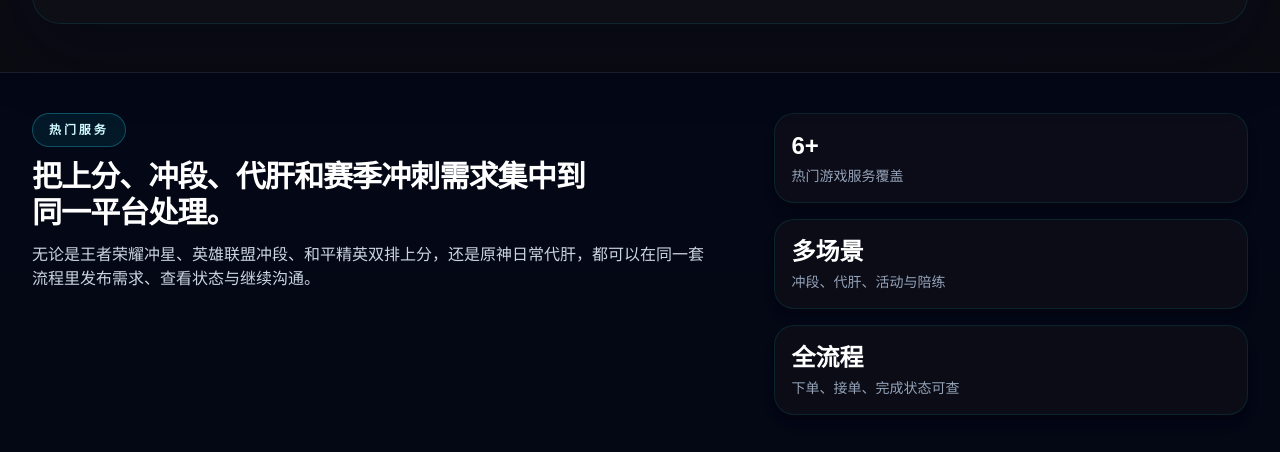
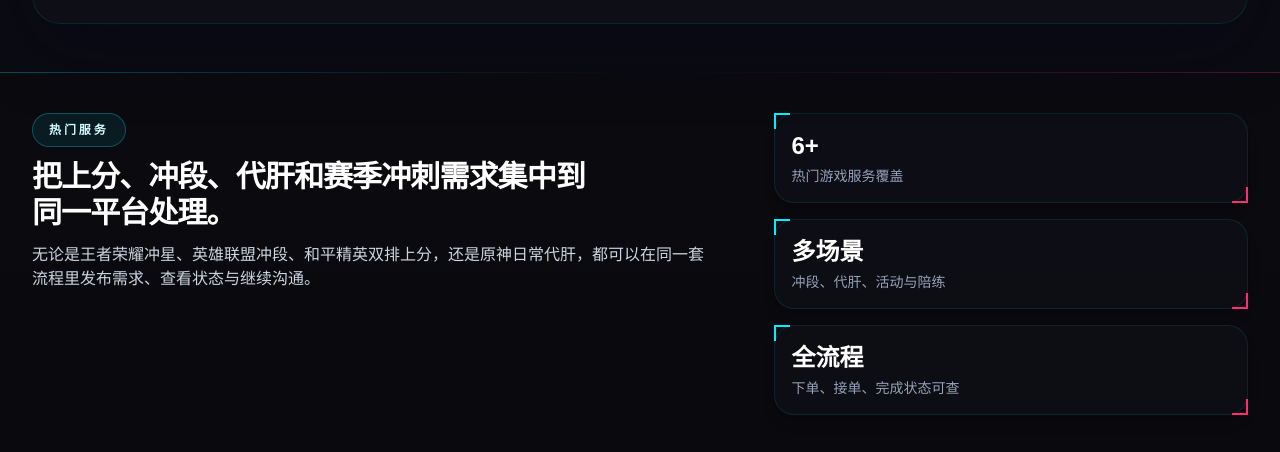
Before and after one commit to Mikeaaaa14/game-boosting-platform, a Vue app in the folder frontend/: page / in a window 1280 px wide. Shown: the part 2241-2693 px from the top of the page. Built offline with nearby package versions, Linux system fonts and the light colour scheme; no server answers.

Commit message:
feat(frontend): apply cyberpunk styling to nav bar and footer
Replace static slate borders on nav and footer with gradient border-image
spanning cyan-to-pink. Add neon cyan color and glitch animation to logo
text. Apply cyber-corner class to all three footer stat cards.

```diff
--- a/frontend/src/App.vue
+++ b/frontend/src/App.vue
@@ -58,14 +58,14 @@ function handleLogout() {
 
 <template>
   <div class="min-h-screen">
-    <nav class="sticky top-0 z-50 border-b border-white/10 bg-slate-950/80 backdrop-blur-xl">
+    <nav class="sticky top-0 z-50 bg-dark-base/80 backdrop-blur-xl" style="border-bottom: 1px solid transparent; border-image: linear-gradient(90deg, rgba(0,240,255,0.3), transparent 50%, rgba(255,45,107,0.3)) 1;">
       <div class="shell-container flex min-h-20 flex-wrap items-center justify-between gap-4 py-4">
         <router-link to="/" class="flex items-center gap-3">
           <div class="flex h-11 w-11 items-center justify-center rounded-2xl border border-primary-300/30 bg-primary-500/10 text-lg font-semibold text-primary-100 shadow-glow">
             练
           </div>
           <div>
-            <p class="text-base font-semibold text-white">游戏代练平台</p>
+            <p class="text-base font-semibold animate-glitch-once" style="color: #00f0ff; text-shadow: 0 0 10px rgba(0,240,255,0.5);">游戏代练平台</p>
             <p class="text-xs text-slate-400">上分、冲段、代肝与定制代练服务</p>
           </div>
         </router-link>
@@ -118,7 +118,7 @@ function handleLogout() {
       <router-view />
     </main>
 
-    <footer class="border-t border-white/10 bg-slate-950/70">
+    <footer class="bg-dark-base/70" style="border-top: 1px solid transparent; border-image: linear-gradient(90deg, rgba(0,240,255,0.3), transparent 50%, rgba(255,45,107,0.3)) 1;">
       <div class="shell-container grid gap-8 py-10 lg:grid-cols-[1.2fr_0.8fr]">
         <div class="space-y-3">
           <p class="eyebrow">热门服务</p>
@@ -131,15 +131,15 @@ function handleLogout() {
         </div>
 
         <div class="grid grid-cols-1 gap-4 sm:grid-cols-3 lg:grid-cols-1">
-          <div class="stat-card">
+          <div class="stat-card cyber-corner">
             <p class="text-2xl font-semibold text-white">6+</p>
             <p class="mt-1 text-sm text-slate-400">热门游戏服务覆盖</p>
           </div>
-          <div class="stat-card">
+          <div class="stat-card cyber-corner">
             <p class="text-2xl font-semibold text-white">多场景</p>
             <p class="mt-1 text-sm text-slate-400">冲段、代肝、活动与陪练</p>
           </div>
-          <div class="stat-card">
+          <div class="stat-card cyber-corner">
             <p class="text-2xl font-semibold text-white">全流程</p>
             <p class="mt-1 text-sm text-slate-400">下单、接单、完成状态可查</p>
           </div>
```
